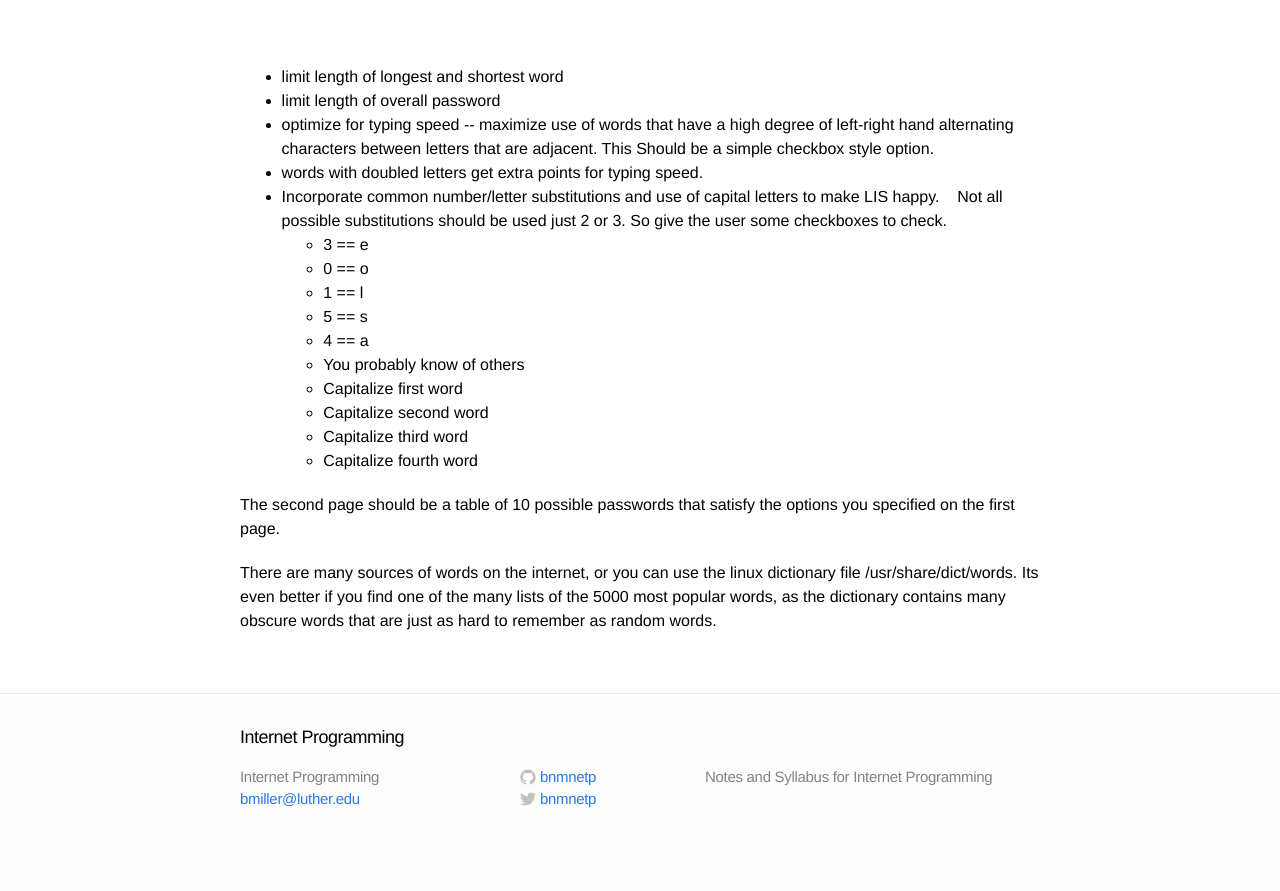
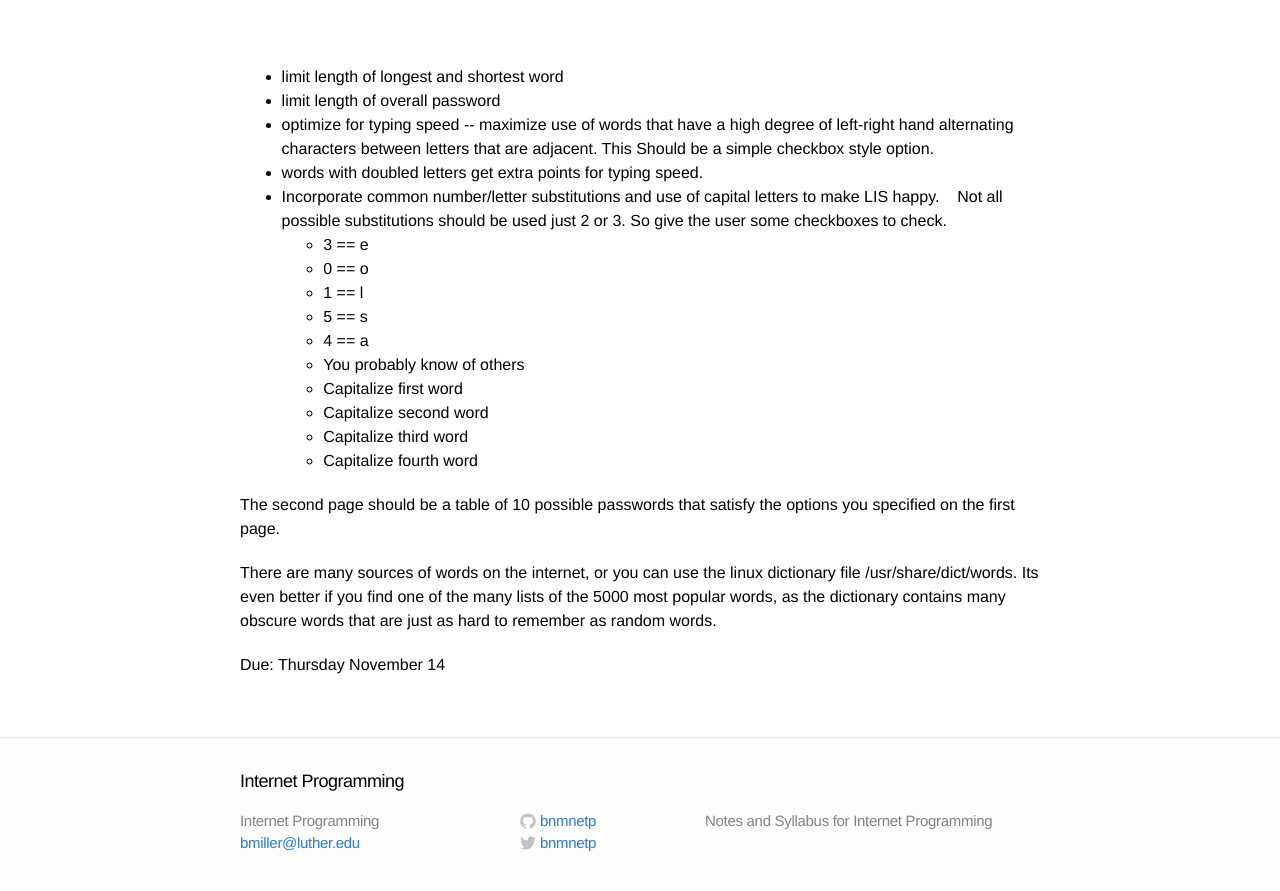
Before and after one commit to bnmnetp/CS365, a Jekyll site: the page built from _posts/2014-11-04-Goals-for-Week-of-Nov-04.markdown, in a window 1280 px wide and 900 px high, scrolled down 1251 px. Shown: the top 891 px of the window. Built offline with Jekyll 4.4.1, drawn with Linux system fonts in a browser that asks for light colours; before the commit the page ends 2107 px from its top, so only the background shows below that.

Commit message:
add due date

```diff
--- a/_posts/2014-11-04-Goals-for-Week-of-Nov-04.markdown
+++ b/_posts/2014-11-04-Goals-for-Week-of-Nov-04.markdown
@@ -44,3 +44,5 @@ categories:
 
 
 <p>There are many sources of words on the internet, or you can use the linux dictionary file /usr/share/dict/words.  Its even better if you find one of the many lists of the 5000 most popular words, as the dictionary contains many obscure words that are just as hard to remember as random words.</p>
+
+<p>Due:  Thursday November 14</p>
```
